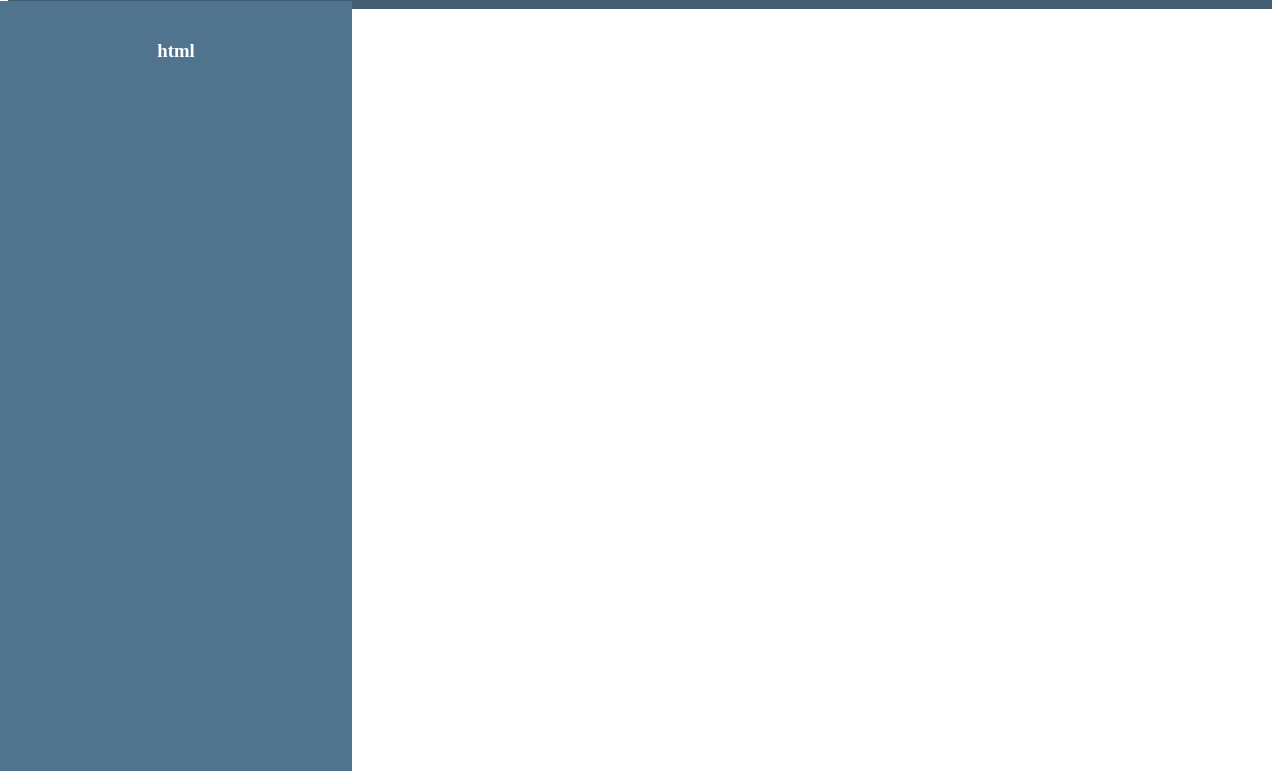
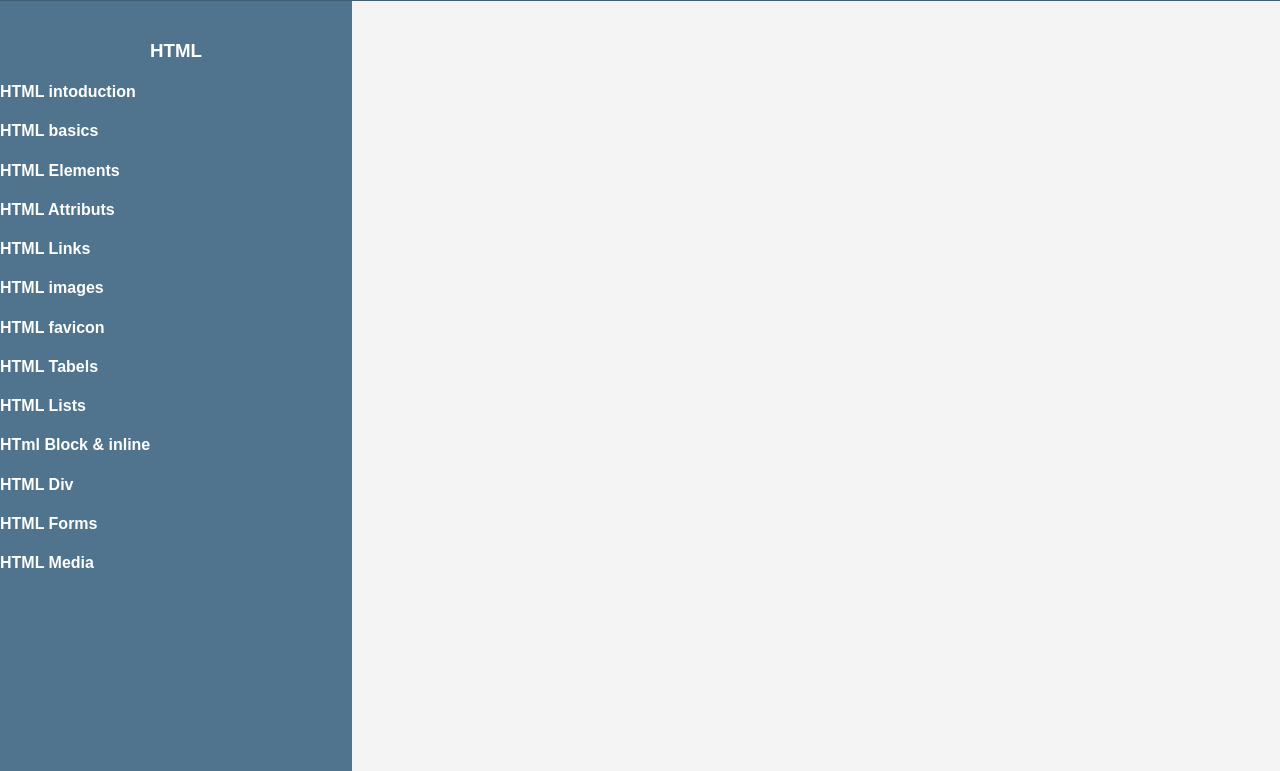
Before and after one commit to Sneha-Ponduri/learn-stack, a web app: file frontend/html-contents.html in a window 1280 px wide. Shown: the part 109-880 px from the top of the page. Run offline with its HTML, style and script files only (its server is not run), Linux system fonts and the light colour scheme.

Commit message:
html content is written

```diff
--- a/frontend-styles/angular-contents.css
+++ b/frontend-styles/angular-contents.css
@@ -1,5 +1,3 @@
-<<<<<<< HEAD
-=======
 /* body, html {
     font-family: Arial, sans-serif;
     margin: 0;
@@ -197,4 +195,3 @@ nav ul li a:hover {
 .side-navbar h3 {
     text-align: center;
 }
->>>>>>> 13001574ab086fa6680fbe434ebf76c4e1c65b70
--- a/frontend-styles/css-contents.css
+++ b/frontend-styles/css-contents.css
@@ -1,5 +1,3 @@
-<<<<<<< HEAD
-=======
 /* body, html {
     font-family: Arial, sans-serif;
     margin: 0;
@@ -197,4 +195,3 @@ nav ul li a:hover {
 .side-navbar h3 {
     text-align: center;
 }
->>>>>>> 13001574ab086fa6680fbe434ebf76c4e1c65b70
--- a/frontend-styles/html-contents.css
+++ b/frontend-styles/html-contents.css
@@ -1,89 +1,4 @@
-<<<<<<< HEAD
-=======
-/* body, html {
-    font-family: Arial, sans-serif;
-    margin: 0;
-    padding: 0;
-    background-color: #f4f4f4;
-    overflow-x: hidden;
-}
 
-header {
-    width: 100%;
-    display: flex;
-    justify-content: flex-end;
-    padding: 20px;
-    box-shadow: 0 2px 5px rgba(0, 0, 0, 0.1);
-    background-color: #ffffff;
-    height: 60px;
-    box-sizing: border-box;
-}
-
-.header-right {
-    display: flex;
-}
-
-button {
-    background-color: #405D72;
-    color: #F7E7DC;
-    width: 100px;
-    height: 40px;
-    border: none;
-    border-radius: 5px;
-    margin-left: 30px;
-}
-
-#signup {
-    margin-left: auto;
-}
-
-nav {
-    background-color: #405D72;
-    overflow: hidden;
-    width: 100%;
-    height: 50px; /* Ensure padding is included in the height
-}
-
-nav ul {
-    list-style-type: none;
-    margin: 0;
-    padding: 0;
-    display: flex;
-    justify-content: space-around;
-    border-top: 2px solid #ffffff;
-}
-
-nav ul li {
-    padding: 0;
-    margin: 0;
-}
-
-nav ul li a {
-    display: block;
-    color: white;
-    text-align: center;
-    padding: 14px 16px;
-    text-decoration: none;
-}
-
-nav ul li a:hover {
-    background-color: #fff8f3;
-    color: #405D72;
-}
-
-.side-navbar {
-    position: fixed;
-    background-color: #50748e;
-    width: 40vh;
-    height: calc(100vh - 110px);
-    color: white;
-    left: 0;
-    padding-top: 20px;
-}
-
-.side-navbar h3 {
-    text-align: center;
-} */
 
 body, html {
     font-family: Arial, sans-serif;
@@ -197,4 +112,3 @@ nav ul li a:hover {
 .side-navbar h3 {
     text-align: center;
 }
->>>>>>> 13001574ab086fa6680fbe434ebf76c4e1c65b70
--- a/frontend-styles/javascript-contents.css
+++ b/frontend-styles/javascript-contents.css
@@ -1,5 +1,4 @@
-<<<<<<< HEAD
-=======
+
 /* body, html {
     font-family: Arial, sans-serif;
     margin: 0;
@@ -197,4 +196,3 @@ nav ul li a:hover {
 .side-navbar h3 {
     text-align: center;
 }
->>>>>>> 13001574ab086fa6680fbe434ebf76c4e1c65b70
--- a/frontend-styles/react-contents.css
+++ b/frontend-styles/react-contents.css
@@ -1,5 +1,4 @@
-<<<<<<< HEAD
-=======
+
 /* body, html {
     font-family: Arial, sans-serif;
     margin: 0;
@@ -197,4 +196,3 @@ nav ul li a:hover {
 .side-navbar h3 {
     text-align: center;
 }
->>>>>>> 13001574ab086fa6680fbe434ebf76c4e1c65b70
--- a/frontend/angular-contents.html
+++ b/frontend/angular-contents.html
@@ -1,10 +1,11 @@
+
 <!DOCTYPE html>
 <html lang="en">
 <head>
     <meta charset="UTF-8">
     <meta name="viewport" content="width=device-width, initial-scale=1.0">
     <title>Frontend</title>
-    <link rel="stylesheet" href="../frontend-styles/angular-contents.css">
+    <link rel="stylesheet" href="../frontend-styles/index.css">
 </head>
 <body>
     <header>
--- a/frontend/html-contents.html
+++ b/frontend/html-contents.html
@@ -1,16 +1,29 @@
+
 <!DOCTYPE html>
 <html lang="en">
 <head>
     <meta charset="UTF-8">
     <meta name="viewport" content="width=device-width, initial-scale=1.0">
-    <title>frontend</title>
-    <link rel="stylesheet" href="../frontend-styles/html-contents.css">
+    <title>Frontend</title>
+    <link rel="stylesheet" href="../frontend-styles/index.css">
 </head>
 <body>
     <header>
+        <div class="header-left">
+            <div class="logo">
+                <video autoplay muted>
+                    <source src="logo3.mp4" type="video/mp4">
+                </video>
+            </div>
+        </div>
         <div class="header-right">
-            <button id="signup" onclick="window.location.href='signup.html'">Signup</button>
-            <button onclick="window.location.href='loginpage.html'">Login</button>
+            <div class="header-right">
+                <button class="dashboard-button" onclick="window.location.href='../pages/dashboard.html'">Dashboard</button>
+                <button class="home-button" onclick="window.location.href='../pages/homepage.html'">Home</button>
+
+                <button id="signup" onclick="window.location.href='../pages/signup.html'">Signup</button>
+                <button onclick="window.location.href='../pages/loginpage.html'">Login</button>
+            </div>
         </div>
     </header>
     <nav>
@@ -24,10 +37,22 @@
         </ul>
     </nav>
     <div class="side-navbar">
-        <h3>html</h3>
+       <h3>HTML</h3>
+       <h4>HTML intoduction</h4>
+       <h4>HTML basics</h4>
+       <h4>HTML Elements</h4>
+       <h4>HTML Attributs</h4>
+       <h4>HTML Links</h4>
+       <h4>HTML images</h4>
+       <h4>HTML favicon</h4>
+       <h4>HTML Tabels</h4>
+       <h4>HTML Lists</h4>
+       <h4>HTml Block & inline</h4>
+       <h4>HTML Div</h4>
+       <h4>HTML Forms</h4>
+       <h4>HTML Media</h4>
 
 
     </div>
-
 </body>
 </html>
--- a/styles/dashboard.css
+++ b/styles/dashboard.css
@@ -1,4 +1,4 @@
-/* styles/dashboard.css */
+  styles/dashboard.css
 
 body {
     font-family: Arial, sans-serif;
@@ -59,8 +59,8 @@ button {
 
 }
 .path-icons1:hover, .path-icons2:hover, .path-icons3:hover, .path-icons4:hover {
-    transform: translateY(-15px) scale(1.05); /* Move up and scale on hover */
-    box-shadow: 0px 10px 15px 5px gray; /* Enhance shadow on hover */
+    transform: translateY(-15px) scale(1.05);
+    box-shadow: 0px 10px 15px 5px gray;
 }
 .path-icons1 video {
     width: 100%;
```
Also changed, not shown: frontend/bootstrap-contents.html (+17 -8 lines), frontend/css-contents.html (+49 -1 lines), frontend/index.html (+30 -11 lines), frontend/javascript-contents.html (+17 -8 lines), frontend/react-contents.html (+17 -8 lines), pages/dashboard.html (+1 -43 lines), frontend-styles/bootstrap-contents.css.
